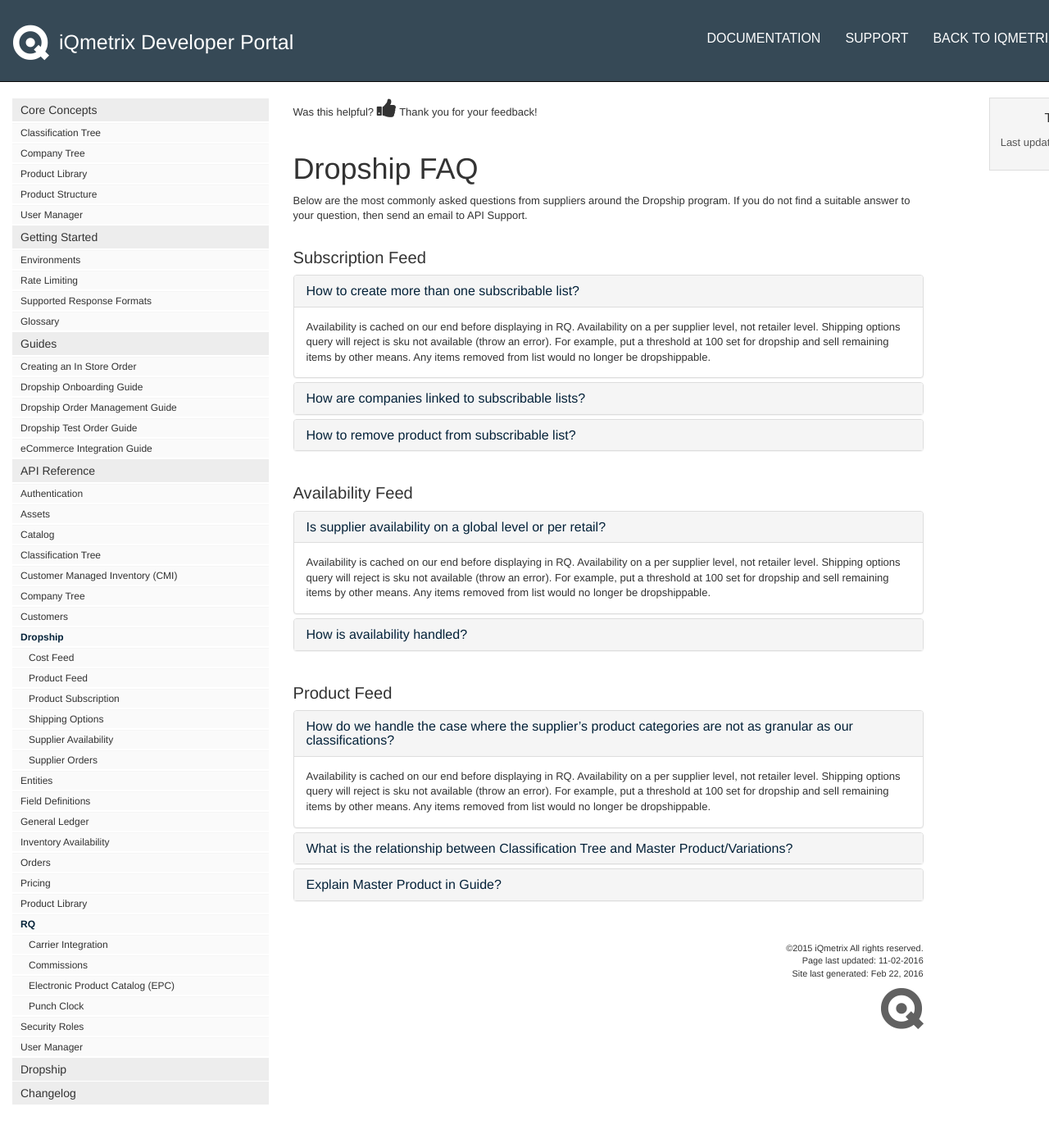
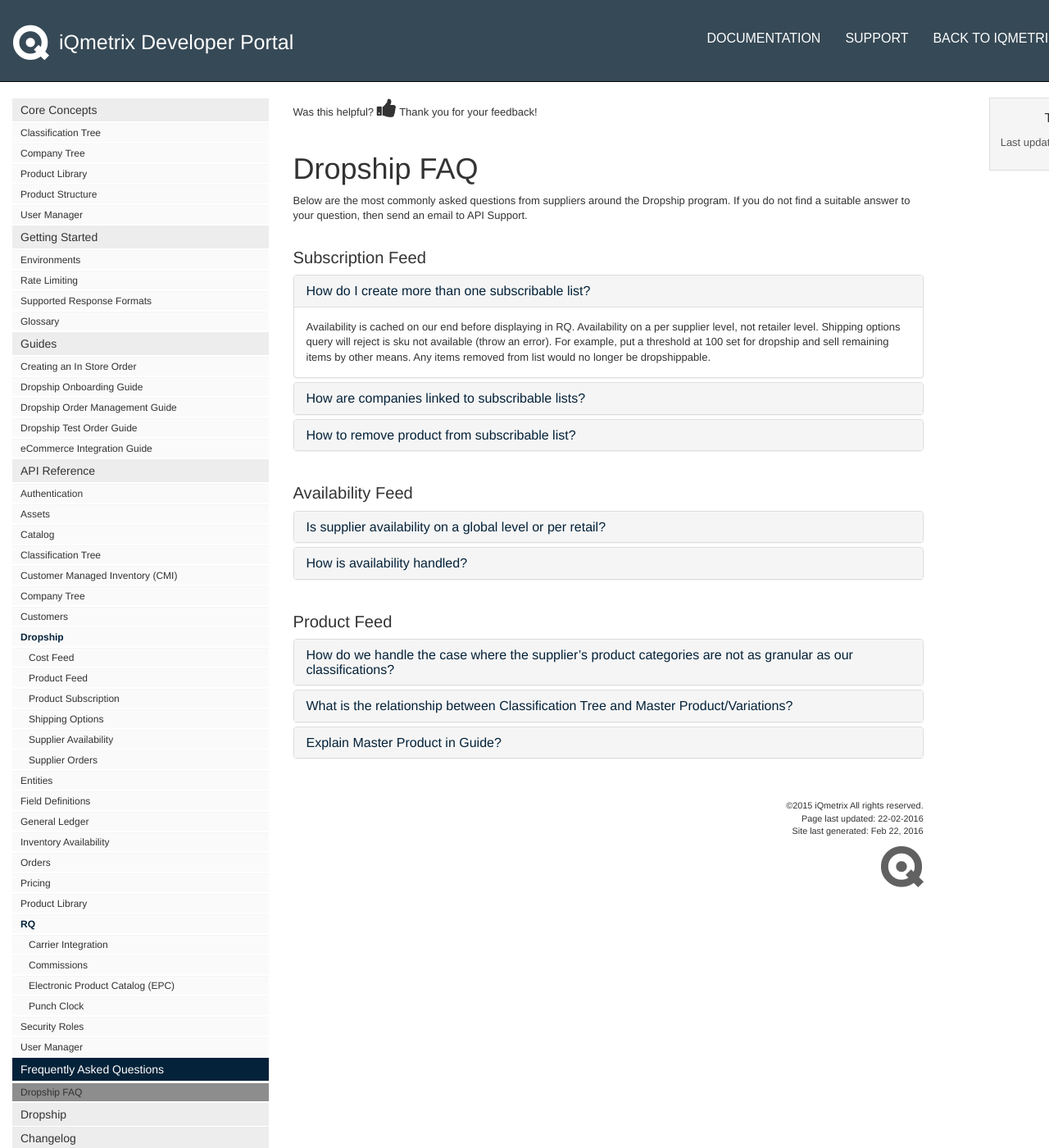
Before and after one commit to iq-coryp/documentation-testing, a Jekyll site: the page built from pages/faq/dropship-faq.md, in a window 1280 px wide and 1400 px high. Shown: the whole window at 82% size. Built offline with Jekyll 4.4.1, drawn with Linux system fonts in a browser that asks for light colours; nearby versions of some CDN libraries; some web fonts are replaced; library files that are not in the unit come from our copies; Markdown is read by kramdown in place of the engine named in the settings; comment, search, counter and statistics services are not loaded.

Commit message:
Created Dropship FAQ
- mock-up for dropship FAQ
- made <hr> darker and more visible

```diff
--- a/pages/dropship-faq.md
+++ b/pages/faq/dropship-faq.md
@@ -1,10 +1,10 @@
 ---
 title: Dropship FAQ
-permalink: /dropship-faq/
+permalink: /faq/dropship-faq/
 tags: []
 keywords:
 audience:
-last_updated: 11-02-2016
+last_updated: 22-02-2016
 summary:
 ---
 {% include linkrefs.html %}
@@ -17,7 +17,7 @@
   <div class="panel panel-default">
     <div class="panel-heading">
       <h4 class="panel-title">
-        <a data-toggle="collapse" data-parent="#subscription" href="#sub1">How to create more than one subscribable list?</a>
+        <a data-toggle="collapse" data-parent="#subscription" href="#sub1">How do I create more than one subscribable list?</a>
       </h4>
     </div>
     <div id="sub1" class="panel-collapse collapse in">
@@ -60,7 +60,7 @@
         <a data-toggle="collapse" data-parent="#availability" href="#av1">Is supplier availability on a global level or per retail?</a>
       </h4>
     </div>
-    <div id="av1" class="panel-collapse collapse in">
+    <div id="av1" class="panel-collapse collapse">
       <div class="panel-body">Availability is cached on our end before displaying in RQ. Availability on a per supplier level, not retailer level. Shipping options query will reject is sku not available (throw an error). For example, put a threshold at 100 set for dropship and sell remaining items by other means. Any items removed from list would no longer be dropshippable.</div>
     </div>
   </div>
@@ -86,7 +86,7 @@
         <a data-toggle="collapse" data-parent="#product" href="#pr1">How do we handle the case where the supplier’s product categories are not as granular as our classifications?</a>
       </h4>
     </div>
-    <div id="pr1" class="panel-collapse collapse in">
+    <div id="pr1" class="panel-collapse collapse">
       <div class="panel-body">Availability is cached on our end before displaying in RQ. Availability on a per supplier level, not retailer level. Shipping options query will reject is sku not available (throw an error). For example, put a threshold at 100 set for dropship and sell remaining items by other means. Any items removed from list would no longer be dropshippable.</div>
     </div>
   </div>
```
Also changed, not shown: _data/sidebar.yml (+15 -0 lines), css/bootstrap.min.css.
